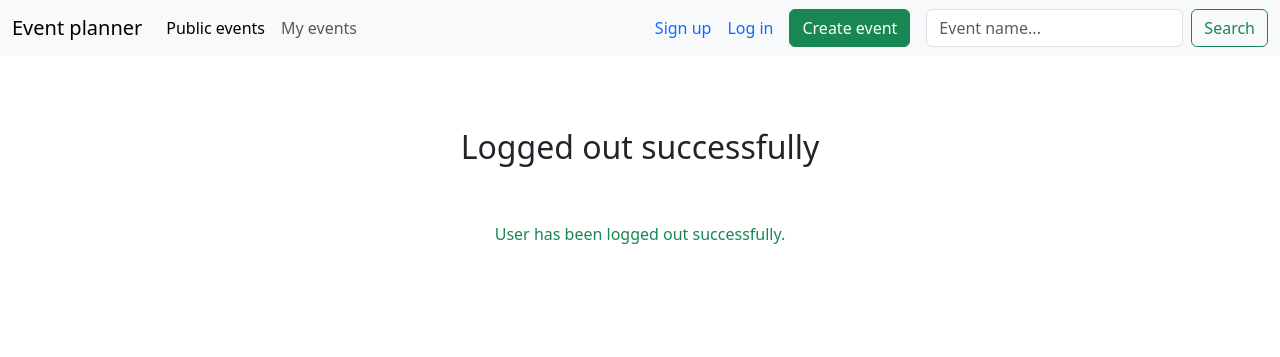
After one commit to zpswi/zswi_eventplanner, a Django app: page //logout in a window 1280 px wide. The commit adds this page. Shown: the top 357 px of the page. Run offline with Django 5.2, Linux system fonts and the light colour scheme; some libraries are stand-ins or nearby versions.

Commit message:
user login, user logout

```diff
--- a/app/templates/app/base.html
+++ b/app/templates/app/base.html
@@ -25,6 +25,15 @@
               </li>
 
             </ul>
+
+            {% if user.is_authenticated %}
+                <a href="{% url 'user_logout' %}" class="text-primary text-decoration-none me-3">Log out</a>
+            {% else %}
+            <a href="{% url 'signup' %}" class="text-primary text-decoration-none me-3">Sign up</a>
+            <a href="{% url 'login' %}?next=/app/events" class="text-primary text-decoration-none me-3">Log in</a>
+            {% endif %}
+
+
 
             <button class="btn btn-success me-3 mb-3 mb-lg-0" type="button"
                     data-bs-toggle="modal" data-bs-target="#addEventModal"
--- /dev/null
+++ b/app/templates/user/logout.html
@@ -0,0 +1,14 @@
+
+{% extends 'app/base.html' %}
+
+{% block content %}
+
+<div class="text-center py-5">
+    <h2>Logged out successfully</h2>
+
+    <p class="text-success py-5">
+        User has been logged out successfully.
+    </p>
+</div>
+
+{% endblock %}
--- a/app/urls.py
+++ b/app/urls.py
@@ -3,11 +3,10 @@ from django.urls import path
 from . import views
 
 
-
 urlpatterns = [
     path("", views.index, name="index"),
     path("/login", views.login_test, name="login"),
-    path("/logout", views.logout, name="logout"),
+    path("/logout", views.user_logout, name="user_logout"),
     path("/events", views.events, name="events"),
     path("/event/<int:event_id>", views.event_detail, name="event_detail"),
     path("/add_event", views.add_event, name="add_event"),
--- a/app/views.py
+++ b/app/views.py
@@ -8,6 +8,7 @@ from app.forms import AddEventForm
 from django.contrib.auth import login, authenticate
 from django.shortcuts import  redirect
 from app.models import Event
+from django.contrib.auth import logout
 
 def index(request):
     html = render(request, "app/index.html")
@@ -36,6 +37,10 @@ def event_detail(request, event_id):
     event = Event.objects.get(id=event_id)
     return render(request, "events/detail.html", {"event": event})
 
+def user_logout(request):
+    logout(request)
+    return render(request, "user/logout.html")
+
 def signup(request):
     if request.method == 'POST':
         form = UserCreationForm(request.POST)
```
